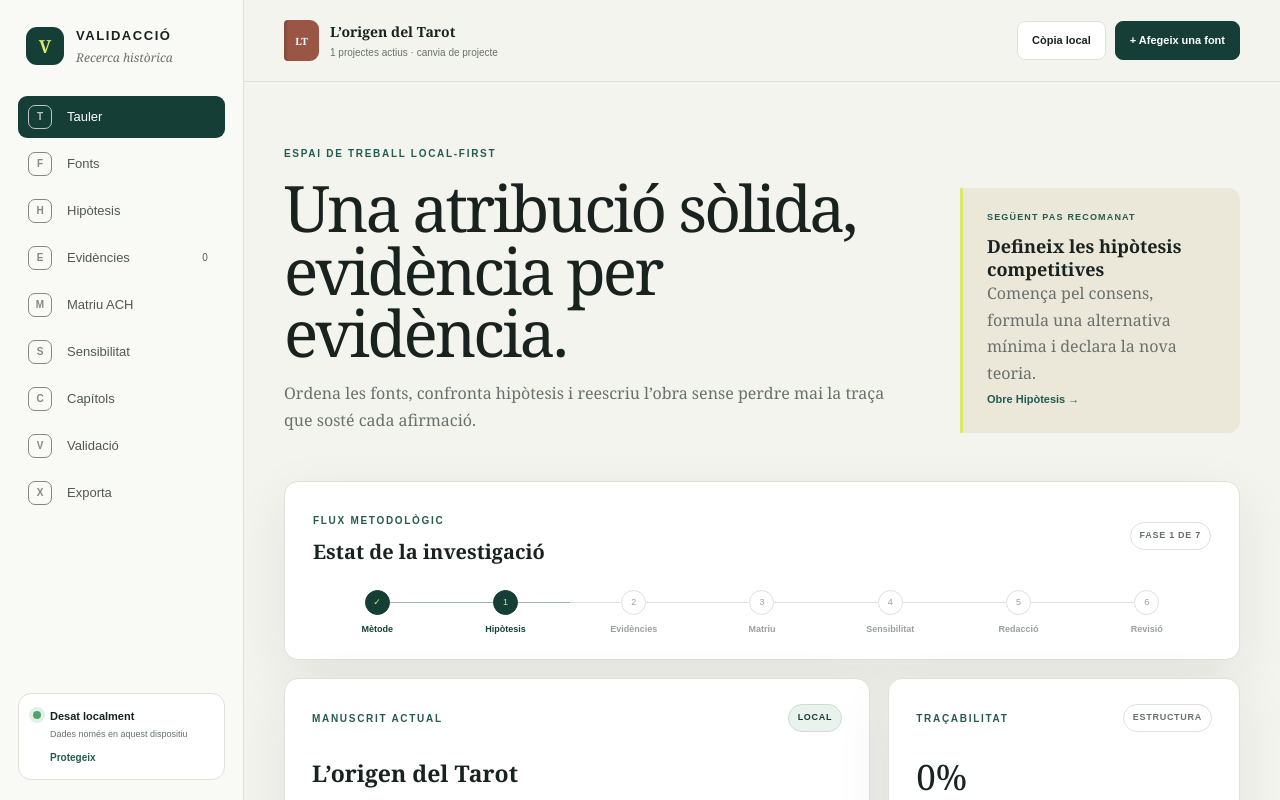
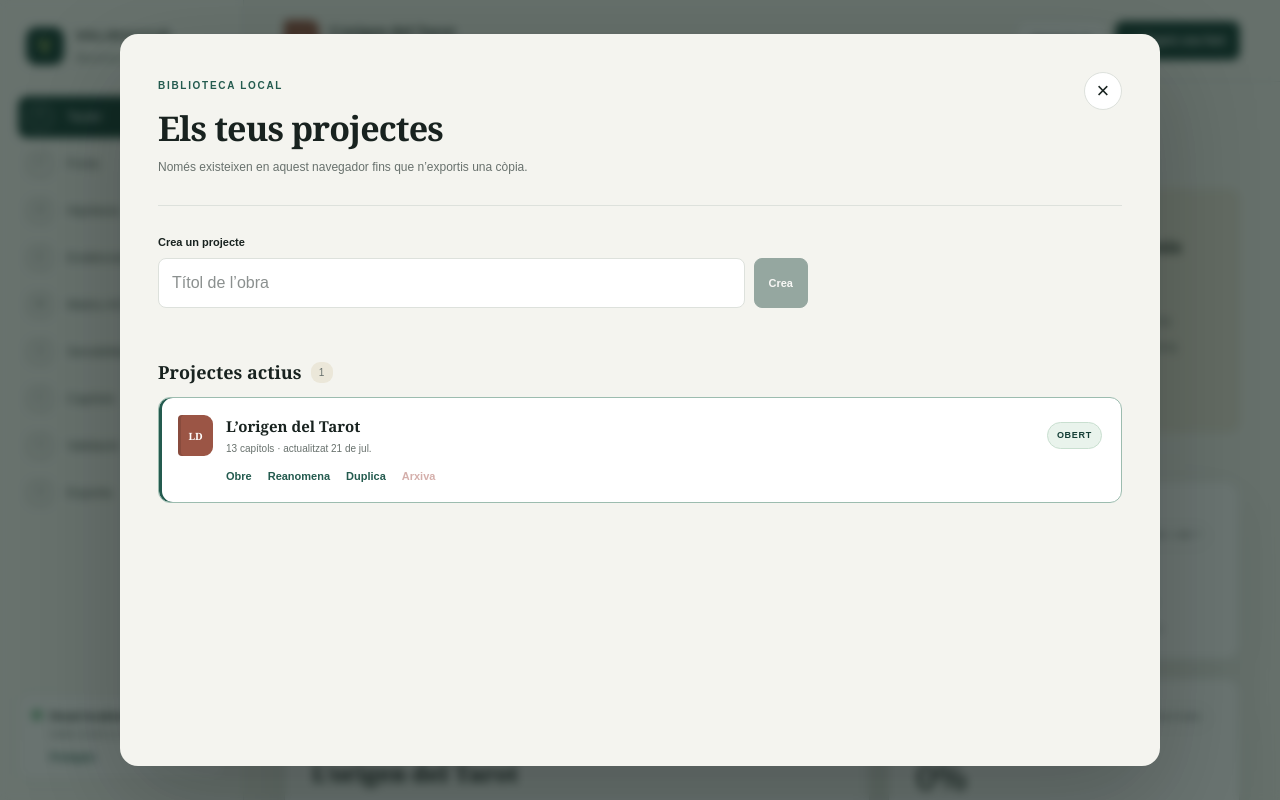
Before and after one commit to segueix/validaccio, a Next.js app in the folder webapp/: page / in a window 1280 px wide. Both pictures are taken after a click on the button "Obre la biblioteca de projectes". Shown: the top 800 px of the page. Built offline with nearby package versions, Linux system fonts and the light colour scheme.

Commit message:
[003] Dissenya la biblioteca de projectes

```diff
--- a/webapp/app/globals.css
+++ b/webapp/app/globals.css
@@ -183,3 +183,84 @@ button { color: inherit; }
   .chapter-list button { grid-template-columns: 36px 1fr auto; }
   .chapter-list small { display: none; }
 }
+
+
+/* Gestió local de projectes */
+.project-manager-backdrop {
+  position: fixed; inset: 0; z-index: 30; overflow-y: auto;
+  padding: 34px; background: rgba(16,31,27,.62); backdrop-filter: blur(5px);
+}
+.project-manager {
+  width: min(1040px, 100%); min-height: calc(100vh - 68px); margin: 0 auto;
+  padding: 38px; border-radius: 18px; background: var(--paper);
+  box-shadow: 0 35px 100px rgba(0,0,0,.24);
+}
+.project-manager-header {
+  display: flex; align-items: start; justify-content: space-between; gap: 30px;
+  padding-bottom: 28px; border-bottom: 1px solid var(--line);
+}
+.project-manager-header h2 {
+  margin: 9px 0 7px; font: 600 34px Georgia, serif; letter-spacing: -.025em;
+}
+.project-manager-header p, .project-empty {
+  margin: 0; color: var(--muted); font-size: 12px; line-height: 1.55;
+}
+.manager-close {
+  width: 38px; height: 38px; border: 1px solid var(--line); border-radius: 50%;
+  background: white; cursor: pointer; font-size: 22px; line-height: 1;
+}
+.new-project-form { max-width: 650px; padding: 28px 0; }
+.new-project-form label {
+  display: block; margin-bottom: 8px; font-size: 11px; font-weight: 800;
+}
+.new-project-form > div { display: flex; gap: 9px; }
+.new-project-form input {
+  min-width: 0; flex: 1; padding: 12px 13px; border: 1px solid var(--line);
+  border-radius: 8px; background: white; outline: none;
+}
+.new-project-form input:focus {
+  border-color: var(--forest-2); box-shadow: 0 0 0 3px rgba(36,91,79,.12);
+}
+.primary-button:disabled, .text-button:disabled {
+  cursor: not-allowed; opacity: .42;
+}
+.project-section { padding-top: 24px; }
+.project-section + .project-section { margin-top: 26px; border-top: 1px solid var(--line); }
+.project-section-title {
+  display: flex; align-items: center; gap: 9px; margin-bottom: 13px;
+}
+.project-section-title h3 { margin: 0; font: 700 18px Georgia, serif; }
+.project-section-title span {
+  min-width: 22px; padding: 3px 6px; border-radius: 9px;
+  background: var(--sand); color: var(--muted); text-align: center; font-size: 10px;
+}
+.project-grid { display: grid; gap: 10px; }
+.project-card {
+  display: grid; grid-template-columns: minmax(230px, 1fr) auto;
+  align-items: center; gap: 12px 22px; padding: 17px 19px;
+  border: 1px solid var(--line); border-radius: 12px; background: white;
+}
+.project-card.current { border-color: #9cbcaf; box-shadow: inset 3px 0 var(--forest-2); }
+.project-card-copy { min-width: 0; display: flex; align-items: center; gap: 13px; }
+.project-card-copy > div { min-width: 0; }
+.project-card-copy strong, .project-card-copy small { display: block; }
+.project-card-copy strong {
+  overflow: hidden; text-overflow: ellipsis; white-space: nowrap;
+  font: 700 15px Georgia, serif;
+}
+.project-card-copy small { margin-top: 5px; color: var(--muted); font-size: 10px; }
+.project-card-actions {
+  grid-column: 1 / -1; display: flex; flex-wrap: wrap; gap: 16px;
+  padding-left: 48px;
+}
+.danger-text { color: #9b4238; }
+
+@media (max-width: 720px) {
+  .project-manager-backdrop { padding: 0; }
+  .project-manager { min-height: 100vh; padding: 26px 18px 90px; border-radius: 0; }
+  .project-manager-header h2 { font-size: 28px; }
+  .new-project-form > div { display: grid; }
+  .project-card { grid-template-columns: 1fr; }
+  .project-card .status-chip { justify-self: start; }
+  .project-card-actions { padding-left: 0; gap: 13px; }
+}
```
